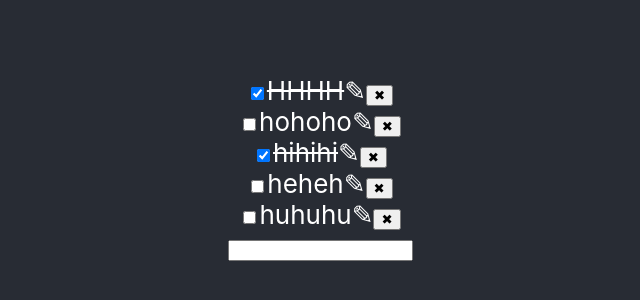
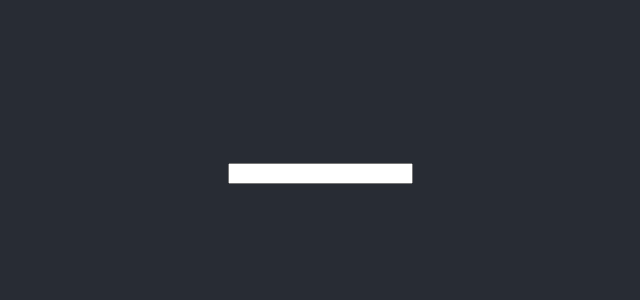
Before and after one commit to DionysusBacchus/to-do-list, a React (Create React App) app: page / in a window 1280 px wide. Shown: the part 232-532 px from the top of the page, without its empty margins (320-960 px from the left). Built offline with nearby package versions, Linux system fonts and the light colour scheme.

Commit message:
use localStorage instead on data mock

```diff
--- a/src/components/List.js
+++ b/src/components/List.js
@@ -1,12 +1,26 @@
-import React, { useState } from 'react';
+import React, { useEffect, useState } from 'react';
 import ListItem from './ListItem';
 
 const uuid = require("uuid");
 
+function getTasksFromStorage() {
+    const savedData = localStorage.getItem('myData');
+    if (savedData) {
+        return JSON.parse(savedData);
+    }
+    return [];
+}
+
 export default function List() {
+    const [tasksArray, setTasksArray] = useState(getTasksFromStorage());
+
+    useEffect(() => {
+        const string = JSON.stringify(tasksArray);
+
+        localStorage.setItem('myData', string);
+    }, [tasksArray]);
 
     const [inputValue, setInputValue] = useState('');
-    const [arrayValues, setArrayValues] = useState(data);
 
     const handleInputChange = (event) => {
         setInputValue(event.target.value);
@@ -16,17 +30,18 @@ export default function List() {
         if (event.key === 'Enter') {
           event.preventDefault();
           if (inputValue.trim() !== '') {
-            setArrayValues([...arrayValues, {id: uuid.v4(), text: inputValue, done: false}]);
+            setTasksArray([...tasksArray, {id: uuid.v4(), text: inputValue, done: false}]);
             setInputValue('');
           }
         }
       };
 
       const handleDeleteItem = (id) => {
-        setArrayValues(arrayValues.filter(item => item.id !== id));
+        setTasksArray(tasksArray.filter(item => item.id !== id));
       };
+
     const handleDoneItem = (id, isDone) => {
-        setArrayValues(arrayValues.map(item => {
+        setTasksArray(tasksArray.map(item => {
             if (item.id === id) {
                 item.done = isDone;
             }
@@ -36,7 +51,7 @@ export default function List() {
 
     return (
       <div>
-      {arrayValues.map((item) => (
+      {tasksArray.map((item) => (
         <ListItem item={item} key={item.id} handles={{deleteItem: handleDeleteItem, doneItem: handleDoneItem}}/>
       ))}
       <input
@@ -47,12 +62,4 @@ export default function List() {
           />
       </div>
     );
-  }
-
-  let data = [
-    {id: uuid.v4(), text:"HHHH", done: true},
-    {id: uuid.v4(), text:"hohoho", done: false},
-    {id: uuid.v4(), text:"hihihi", done: true},
-    {id: uuid.v4(), text:"heheh", done: false},
-    {id: uuid.v4(), text:"huhuhu", done: false}
-  ];
+}
```
